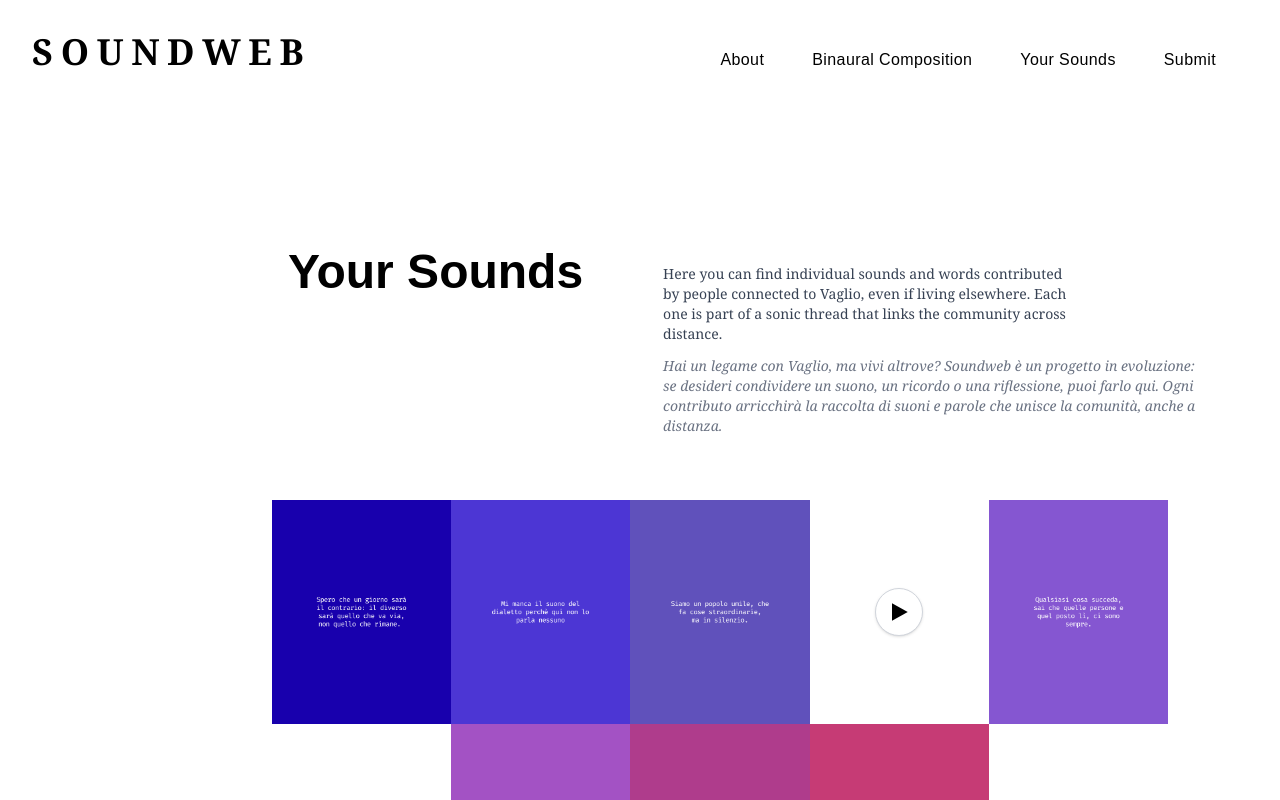
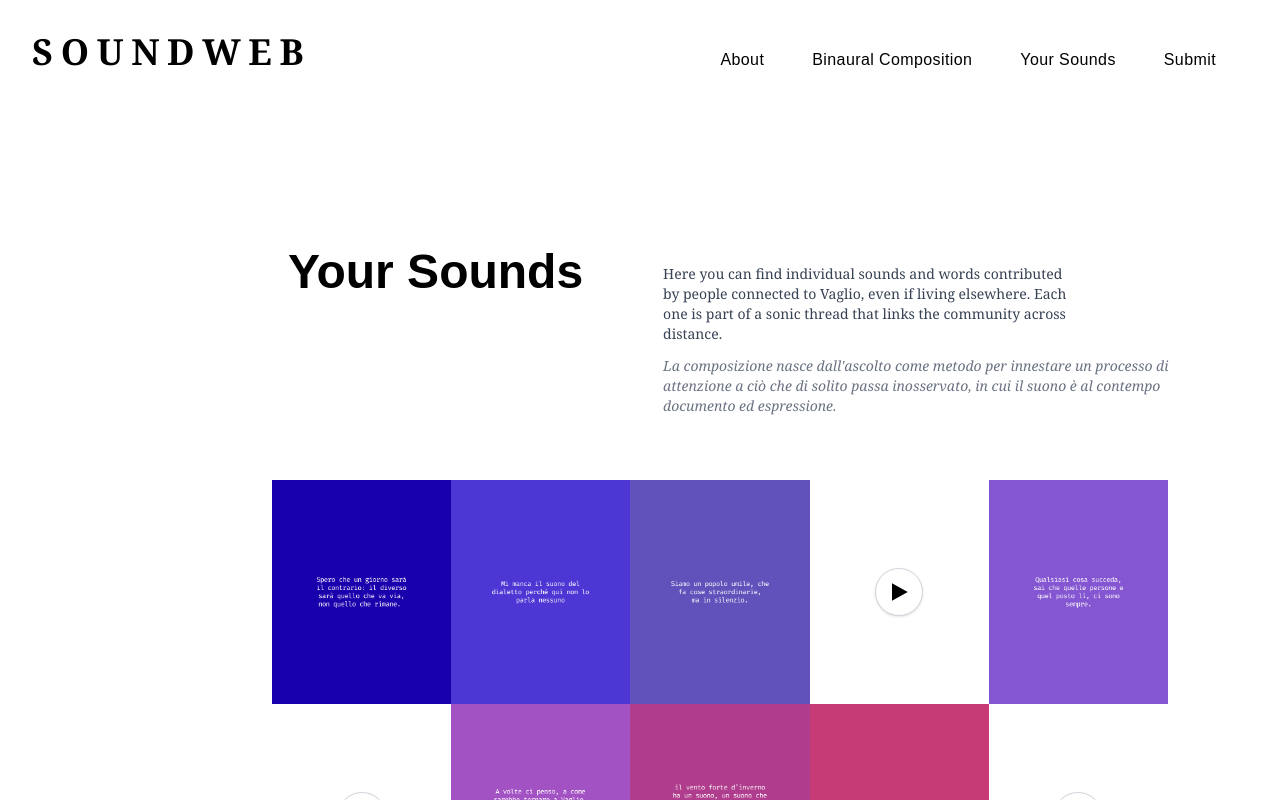
Before and after one commit to alexcode15/soundweb, a Next.js app: page /your-sounds in a window 1280 px wide. Shown: the top 800 px of the page. Built offline with nearby package versions, Linux system fonts and the light colour scheme.

Commit message:
Update Italian description in Your Sounds page

```diff
--- a/src/app/your-sounds/page.tsx
+++ b/src/app/your-sounds/page.tsx
@@ -66,7 +66,7 @@ export default function YourSounds() {
       Here you can find individual sounds and words contributed by people connected to Vaglio, even if living elsewhere. Each one is part of a sonic thread that links the community across distance.
     </p>
     <p className="text-gray-500 font-serif italic">
-  Hai un legame con Vaglio, ma vivi altrove? Soundweb è un progetto in evoluzione: se desideri condividere un suono, un ricordo o una riflessione, puoi farlo qui. Ogni contributo arricchirà la raccolta di suoni e parole che unisce la comunità, anche a distanza.
+  La composizione nasce dall&#39;ascolto come metodo per innestare un processo di attenzione a ciò che di solito passa inosservato, in cui il suono è al contempo documento ed espressione.
     </p>
   </div>
   {/* Mobile title and text, centered and aligned */}
```
